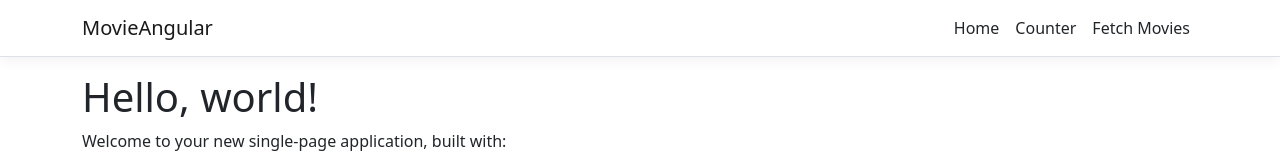
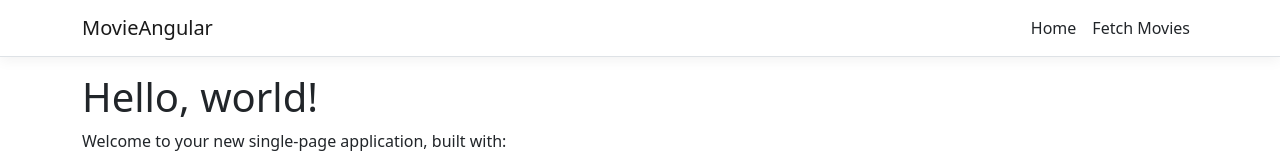
Before and after one commit to jamtbauc/movie-angular, an Angular app in the folder ClientApp/: page / in a window 1280 px wide. Shown: the top 160 px of the page. Built offline with nearby package versions, Linux system fonts and the light colour scheme.

Commit message:
Remove generated code

```diff
--- a/ClientApp/proxy.conf.js
+++ b/ClientApp/proxy.conf.js
@@ -7,7 +7,7 @@
   {
     context: [
       "/api/movies",
-      "/api/movies/{id}"
+      "/api/movies/id"
    ],
     target: target,
     secure: false,
--- a/ClientApp/src/app/Components/nav-menu/nav-menu.component.html
+++ b/ClientApp/src/app/Components/nav-menu/nav-menu.component.html
@@ -28,11 +28,6 @@
             <a class="nav-link text-dark" [routerLink]="['/']">Home</a>
           </li>
           <li class="nav-item" [routerLinkActive]="['link-active']">
-            <a class="nav-link text-dark" [routerLink]="['/counter']"
-              >Counter</a
-            >
-          </li>
-          <li class="nav-item" [routerLinkActive]="['link-active']">
             <a class="nav-link text-dark" [routerLink]="['/fetch-movies']"
               >Fetch Movies</a
             >
```
